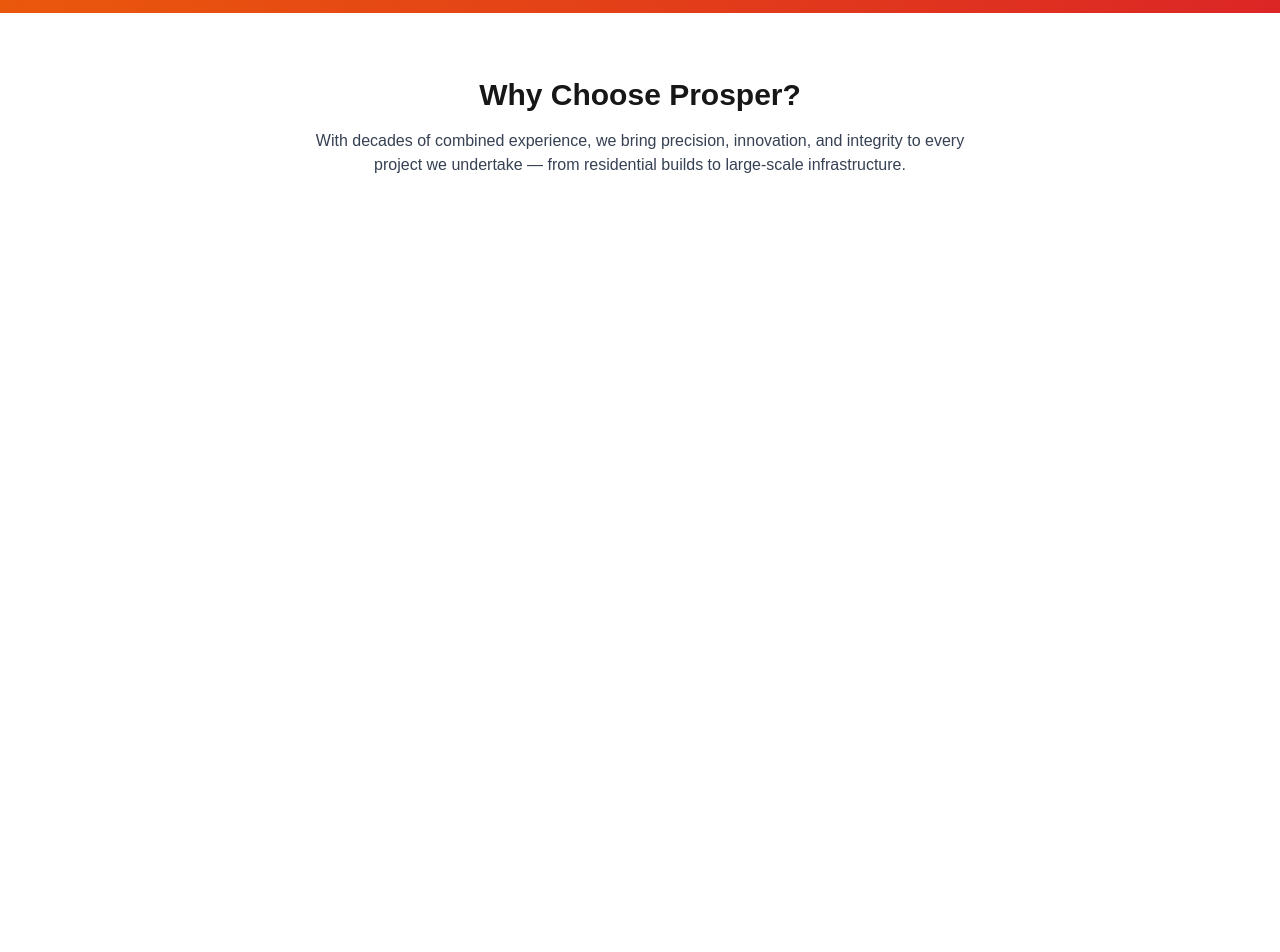
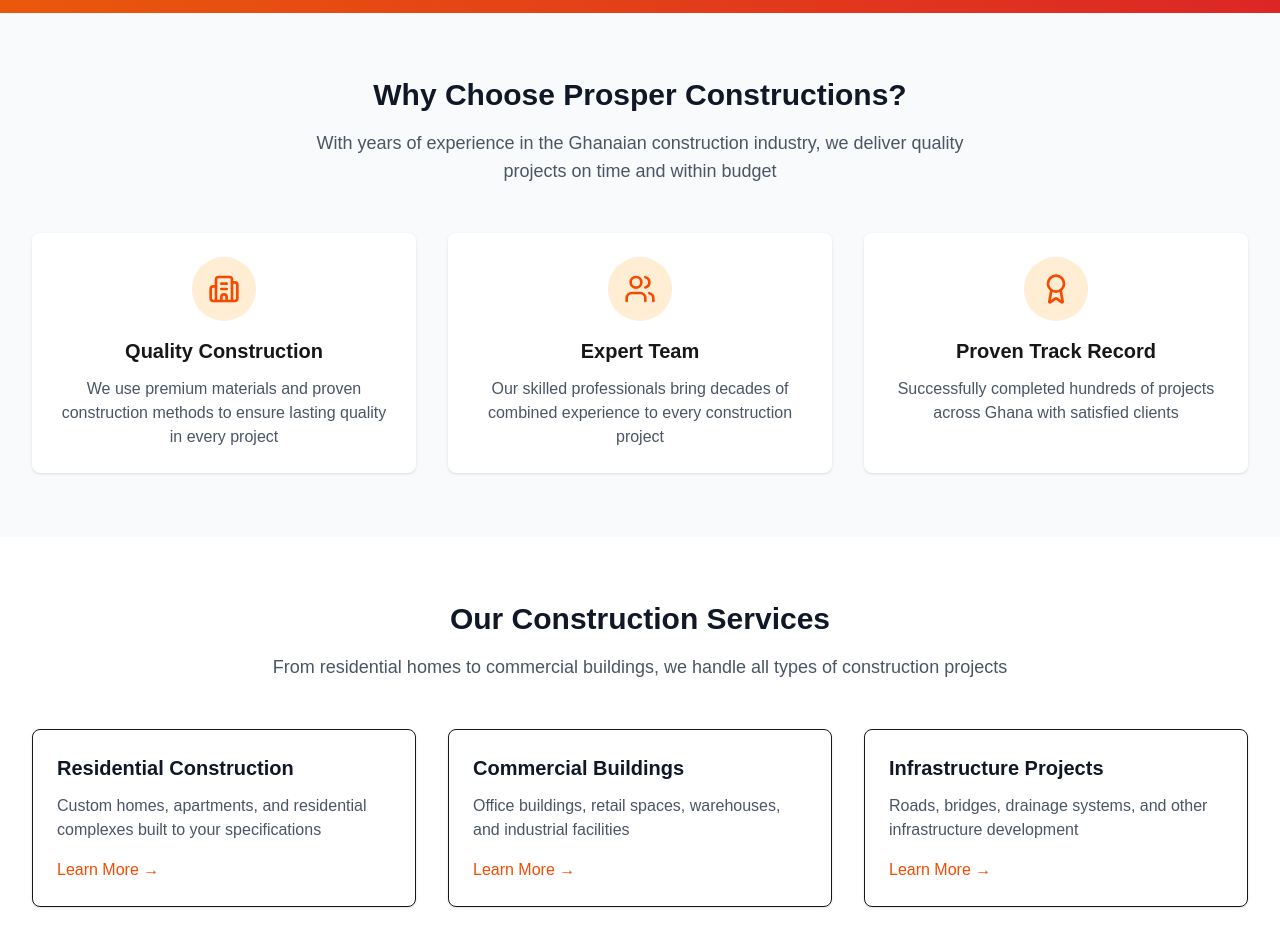
Before and after one commit to ZiglaCity/prosper-constructions-ltd, a Next.js app: page / in a window 1280 px wide. Shown: the part 460-1412 px from the top of the page. Before the commit the page ends 800 px from the top, so only its background shows below. Built offline with nearby package versions, Linux system fonts and the light colour scheme; grey boxes are pictures that could not be loaded.

Commit message:
update home

```diff
--- a/src/app/page.tsx
+++ b/src/app/page.tsx
@@ -1,4 +1,5 @@
 import Hero from "@@/components/Hero";
+import { Building2, Users, Award, Phone, Mail, MapPin } from "lucide-react";
 
 export const metadata = {
   title: "Home | Prosper Constructions Limited",
@@ -10,13 +11,139 @@
   return (
     <>
       <Hero />
-      <section className="px-8 py-16 text-center">
-        <h2 className="text-3xl font-bold mb-4">Why Choose Prosper?</h2>
-        <p className="text-gray-700 max-w-2xl mx-auto">
-          With decades of combined experience, we bring precision, innovation,
-          and integrity to every project we undertake — from residential builds
-          to large-scale infrastructure.
-        </p>
+      <section className="py-16 bg-gray-50">
+        <div className="max-w-7xl mx-auto px-4 sm:px-6 lg:px-8">
+          <div className="text-center mb-12">
+            <h3 className="text-3xl font-bold text-gray-900 mb-4">
+              Why Choose Prosper Constructions?
+            </h3>
+            <p className="text-lg text-gray-600 max-w-2xl mx-auto">
+              With years of experience in the Ghanaian construction industry, we
+              deliver quality projects on time and within budget
+            </p>
+          </div>
+
+          <div className="grid md:grid-cols-3 gap-8">
+            <div className="text-center p-6 bg-white rounded-lg shadow-sm">
+              <div className="bg-orange-100 w-16 h-16 rounded-full flex items-center justify-center mx-auto mb-4">
+                <Building2 className="h-8 w-8 text-orange-600" />
+              </div>
+              <h4 className="text-xl font-semibold mb-3">
+                Quality Construction
+              </h4>
+              <p className="text-gray-600">
+                We use premium materials and proven construction methods to
+                ensure lasting quality in every project
+              </p>
+            </div>
+
+            <div className="text-center p-6 bg-white rounded-lg shadow-sm">
+              <div className="bg-orange-100 w-16 h-16 rounded-full flex items-center justify-center mx-auto mb-4">
+                <Users className="h-8 w-8 text-orange-600" />
+              </div>
+              <h4 className="text-xl font-semibold mb-3">Expert Team</h4>
+              <p className="text-gray-600">
+                Our skilled professionals bring decades of combined experience
+                to every construction project
+              </p>
+            </div>
+
+            <div className="text-center p-6 bg-white rounded-lg shadow-sm">
+              <div className="bg-orange-100 w-16 h-16 rounded-full flex items-center justify-center mx-auto mb-4">
+                <Award className="h-8 w-8 text-orange-600" />
+              </div>
+              <h4 className="text-xl font-semibold mb-3">
+                Proven Track Record
+              </h4>
+              <p className="text-gray-600">
+                Successfully completed hundreds of projects across Ghana with
+                satisfied clients
+              </p>
+            </div>
+          </div>
+        </div>
+      </section>
+
+      <section className="py-16">
+        <div className="max-w-7xl mx-auto px-4 sm:px-6 lg:px-8">
+          <div className="text-center mb-12">
+            <h3 className="text-3xl font-bold text-gray-900 mb-4">
+              Our Construction Services
+            </h3>
+            <p className="text-lg text-gray-600">
+              From residential homes to commercial buildings, we handle all
+              types of construction projects
+            </p>
+          </div>
+
+          <div className="grid md:grid-cols-2 lg:grid-cols-3 gap-8">
+            <div className="bg-white p-6 rounded-lg shadow-sm border">
+              <h4 className="text-xl font-semibold mb-3 text-gray-900">
+                Residential Construction
+              </h4>
+              <p className="text-gray-600 mb-4">
+                Custom homes, apartments, and residential complexes built to
+                your specifications
+              </p>
+              <a
+                href="/services"
+                className="text-orange-600 font-medium hover:underline"
+              >
+                Learn More →
+              </a>
+            </div>
+
+            <div className="bg-white p-6 rounded-lg shadow-sm border">
+              <h4 className="text-xl font-semibold mb-3 text-gray-900">
+                Commercial Buildings
+              </h4>
+              <p className="text-gray-600 mb-4">
+                Office buildings, retail spaces, warehouses, and industrial
+                facilities
+              </p>
+              <a
+                href="/services"
+                className="text-orange-600 font-medium hover:underline"
+              >
+                Learn More →
+              </a>
+            </div>
+
+            <div className="bg-white p-6 rounded-lg shadow-sm border">
+              <h4 className="text-xl font-semibold mb-3 text-gray-900">
+                Infrastructure Projects
+              </h4>
+              <p className="text-gray-600 mb-4">
+                Roads, bridges, drainage systems, and other infrastructure
+                development
+              </p>
+              <a
+                href="/services"
+                className="text-orange-600 font-medium hover:underline"
+              >
+                Learn More →
+              </a>
+            </div>
+          </div>
+        </div>
+      </section>
+
+      <section className="bg-orange-600 text-white py-16">
+        <div className="max-w-7xl mx-auto px-4 sm:px-6 lg:px-8 text-center">
+          <h3 className="text-3xl font-bold mb-4">
+            Ready to Start Your Construction Project?
+          </h3>
+          <p className="text-xl mb-8 max-w-2xl mx-auto">
+            Contact us today for a free consultation and quote. Let's build
+            something amazing together.
+          </p>
+          <a
+            href="/contact"
+            className="bg-white text-orange-600 px-8 py-3 rounded-lg font-semibold hover:bg-gray-100 transition-colors inline-block"
+          >
+            Get Started Today
+          </a>
+        </div>
       </section>
     </>
   );
--- a/src/components/Hero.tsx
+++ b/src/components/Hero.tsx
@@ -13,7 +13,7 @@
         preload="auto"
         className="absolute inset-0 w-full h-full object-cover"
       >
-        <source src="workers.mp" type="video/mp4" />
+        <source src="workers.mp4" type="video/mp4" />
         {/* Optional fallback text for accessibility */}
         Your browser does not support the video tag.
       </video>
```
